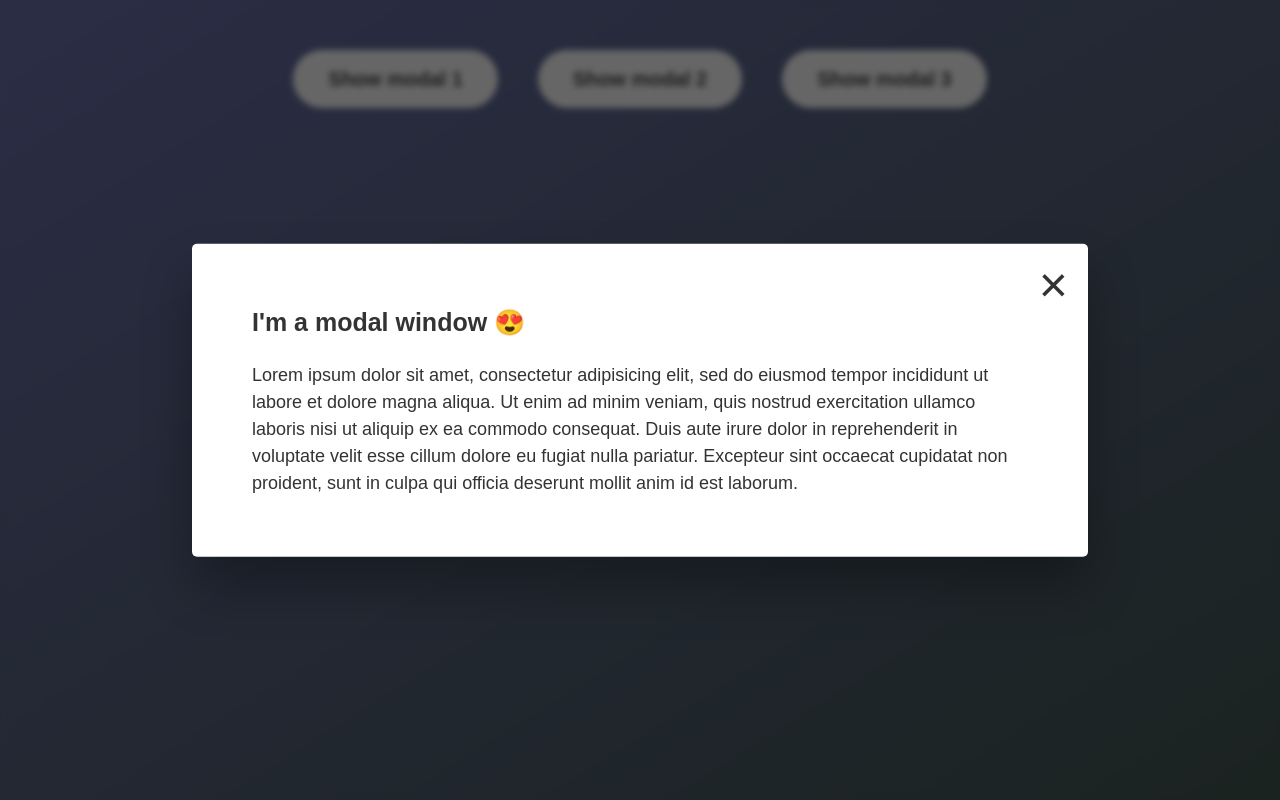
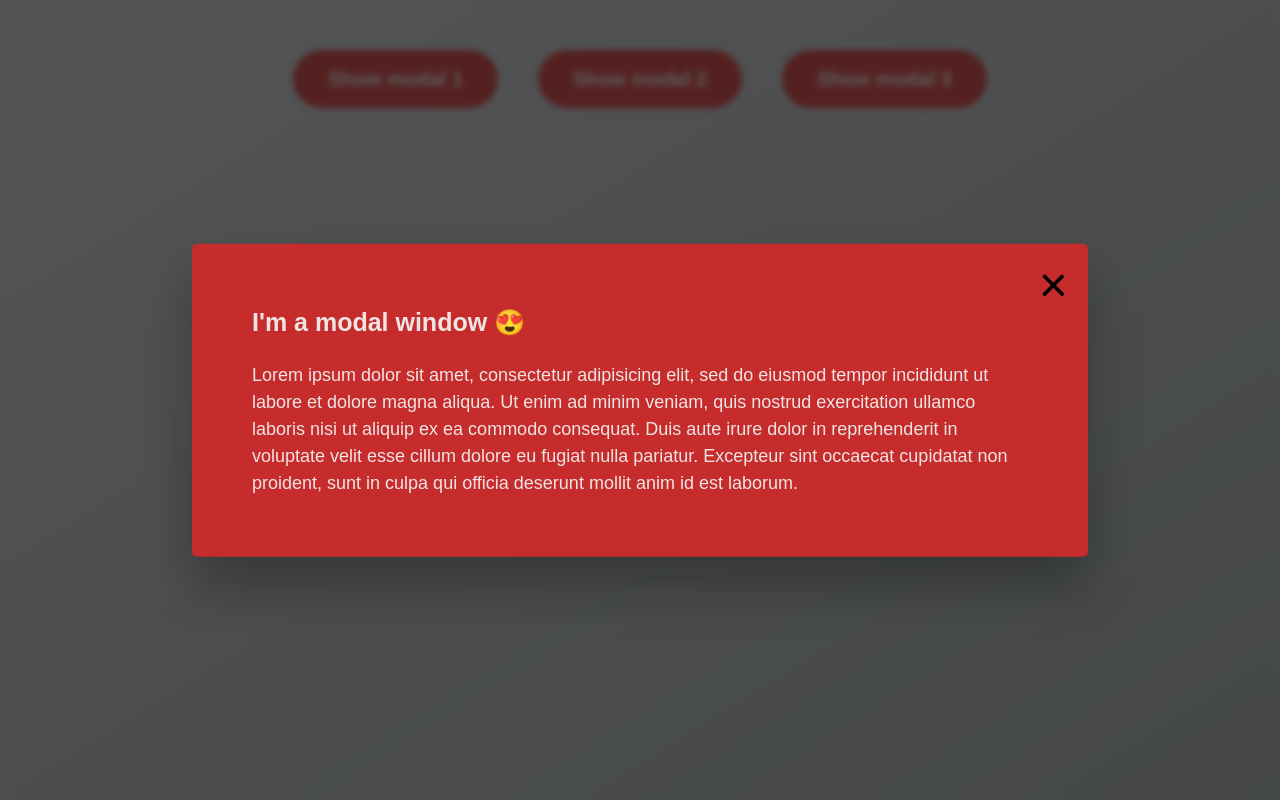
Before and after one commit to Rbravolibtech/Modal-Window, a plain HTML site: page index.html in a window 1280 px wide. Both pictures are taken after a click on the button "Show modal 1". Drawn offline with Linux system fonts and the light colour scheme.

Commit message:
styled css changed color btn, background,modal,

```diff
--- a/style.css
+++ b/style.css
@@ -11,14 +11,14 @@ html {
 
 body {
   font-family: sans-serif;
-  color: #333;
+  color: #efe4e4;
   line-height: 1.5;
   height: 100vh;
   position: relative;
   display: flex;
   align-items: flex-start;
   justify-content: center;
-  background: linear-gradient(to top left, #445852, #6c71ae);
+  background: linear-gradient(to top left, #adb5b3, #d0d1d6);
 }
 
 .show-modal {
@@ -27,8 +27,8 @@ body {
   padding: 1.75rem 3.5rem;
   margin: 5rem 2rem;
   border: none;
-  background-color: #ffffff;
-  color: #444;
+  background-color: #d45252;
+  color: #e9eaeb;
   border-radius: 10rem;
   cursor: pointer;
 }
@@ -38,7 +38,7 @@ body {
   top: 1.2rem;
   right: 2rem;
   font-size: 5rem;
-  color: #333;
+  color: #000000;
   cursor: pointer;
   border: none;
   background: none;
@@ -66,10 +66,10 @@ p {
   transform: translate(-50%, -50%);
   width: 70%;
 
-  background-color: white;
+  background-color: rgb(198, 44, 44);
   padding: 6rem;
   border-radius: 5px;
-  box-shadow: 0 3rem 5rem rgba(0, 0, 0, 0.3);
+  box-shadow: 0 3rem 5rem rgba(9, 9, 9, 0.3);
   z-index: 10;
 }
 
```
